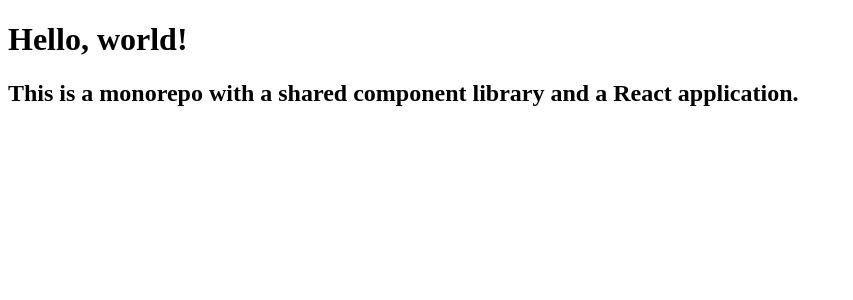
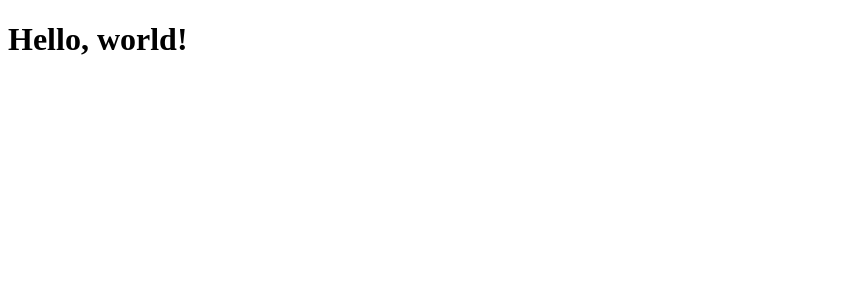
Before and after one commit to cyrcab/monorepo-test, a React (Create React App) app in the folder packages/frontend/: page / in a window 1280 px wide. Shown: the top 300 px of the page, without its empty margins (0-853 px from the left). Built offline with nearby package versions, Linux system fonts and the light colour scheme.

Commit message:
test with dynamic pipeline

```diff
--- a/packages/frontend/src/App.js
+++ b/packages/frontend/src/App.js
@@ -2,7 +2,6 @@ export const App = () => {
   return (
     <div>
       <h1>Hello, world!</h1>
-      <h2>This is a monorepo with a shared component library and a React application.</h2>
     </div>
   )
 }
```
